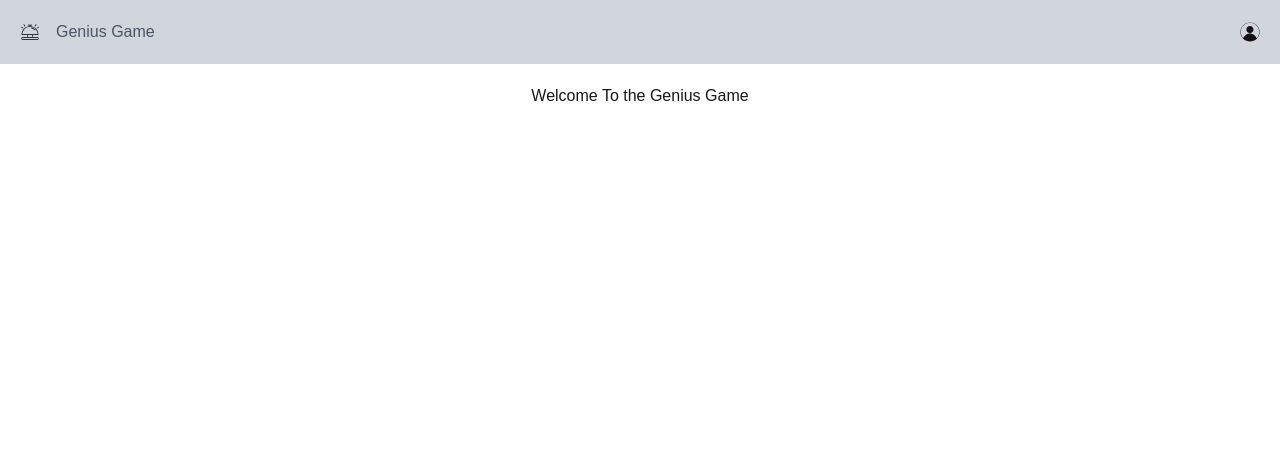
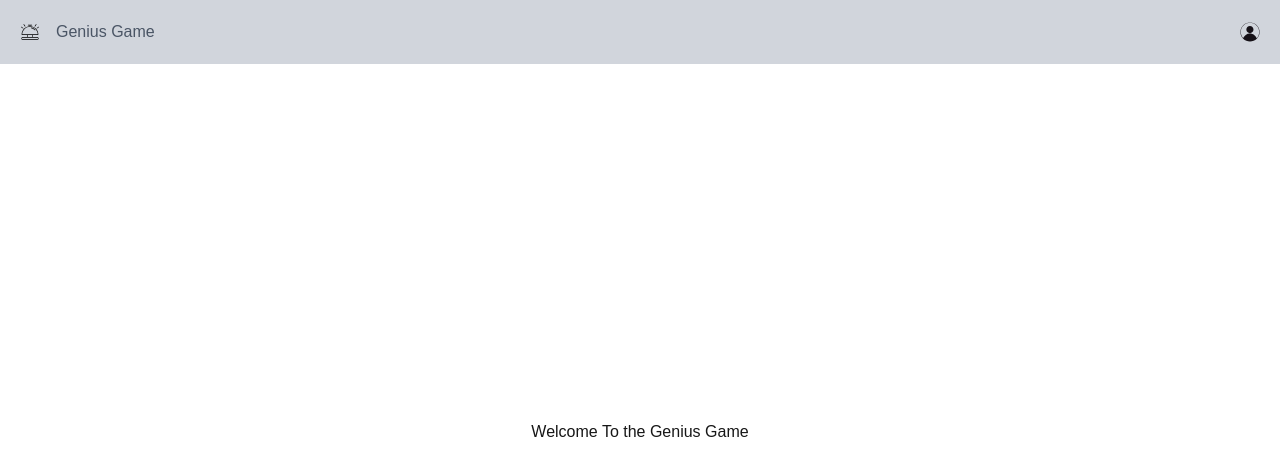
Before and after one commit to snr-roko/alx-project-0x02-setup, a Next.js app in the folder alx-project-0x02/: page / in a window 1280 px wide. Shown: the top 476 px of the page. Built offline with nearby package versions, Linux system fonts and the light colour scheme.

Commit message:
feat: update layout structure for App and Home components to ensure proper flex behavior

```diff
--- a/alx-project-0x02/pages/_app.tsx
+++ b/alx-project-0x02/pages/_app.tsx
@@ -4,7 +4,7 @@
 
 export default function App({ Component, pageProps }: AppProps) {
   return (
-  <div className="min-h-screen">
+  <div className="min-h-screen flex flex-col">
     <Header />
     <Component {...pageProps} />
   </div>
--- a/alx-project-0x02/pages/index.tsx
+++ b/alx-project-0x02/pages/index.tsx
@@ -1,6 +1,6 @@
 const Home: React.FC = () => {
   return (
-    <main className="p-5 flex flex-col justify-center items-center">
+    <main className="p-5 flex flex-col justify-center items-center flex-grow">
       <h2>Welcome To the Genius Game</h2>
     </main>
   )
```
